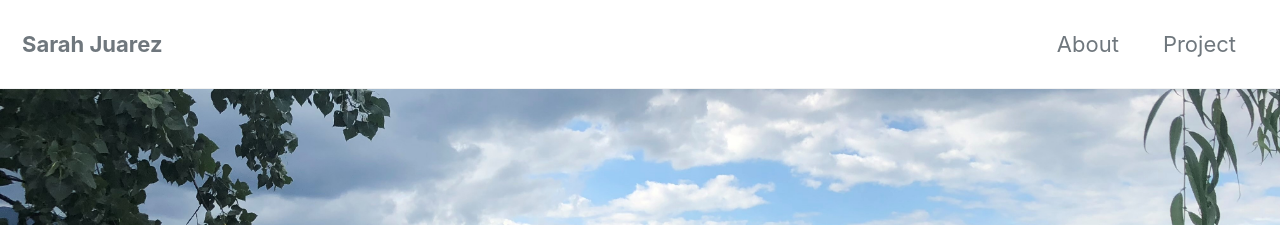
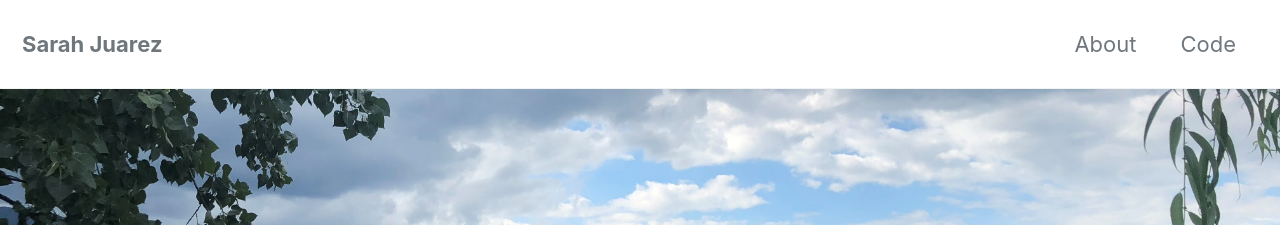
Before and after one commit to sarahajuarez11/sarahajuarez11.github.io, a Jekyll site: the page built from index.html, in a window 1280 px wide and 900 px high. Shown: the top 225 px of the window. Built offline with Jekyll 4.4.1, drawn with Linux system fonts in a browser that asks for light colours; cached includes are drawn as plain includes; nearby versions of some CDN libraries; the list of posts is cut into pages by our own code.

Commit message:
Update projects.md

```diff
--- a/_data/navigation.yml
+++ b/_data/navigation.yml
@@ -2,7 +2,7 @@
 main:
   - title: "About"
     url: /about/
-  - title: "Project"
+  - title: "Code"
     url: /projects/
   # - title: "About"
   #   url: https://mmistakes.github.io/minimal-mistakes/about/
--- a/_pages/projects.md
+++ b/_pages/projects.md
@@ -1,7 +1,7 @@
 ---
 layout: archive
 permalink: /projects/
-title: "Projects"
+title: "Code"
 author_profile: true
 header:
   image: "/images/anhui.jpg"
```
